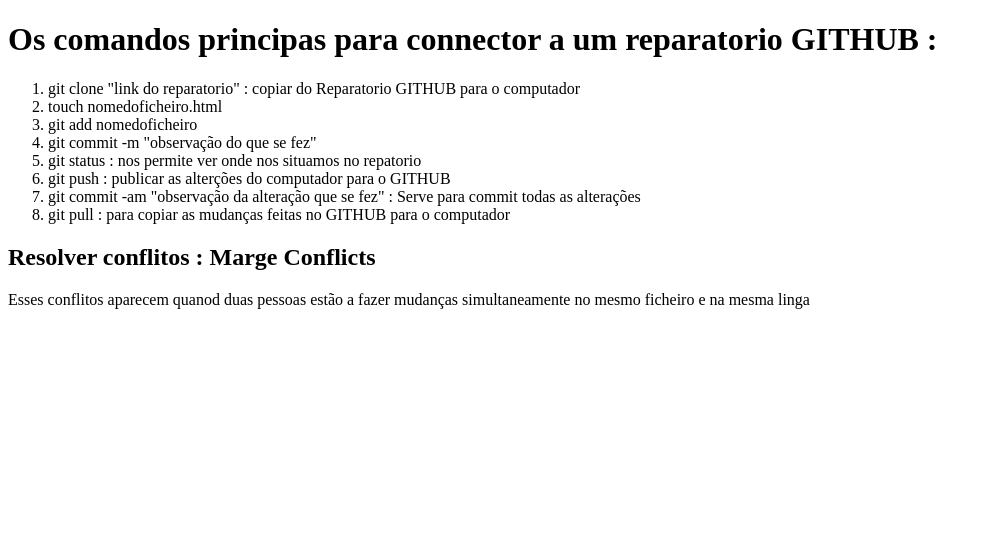
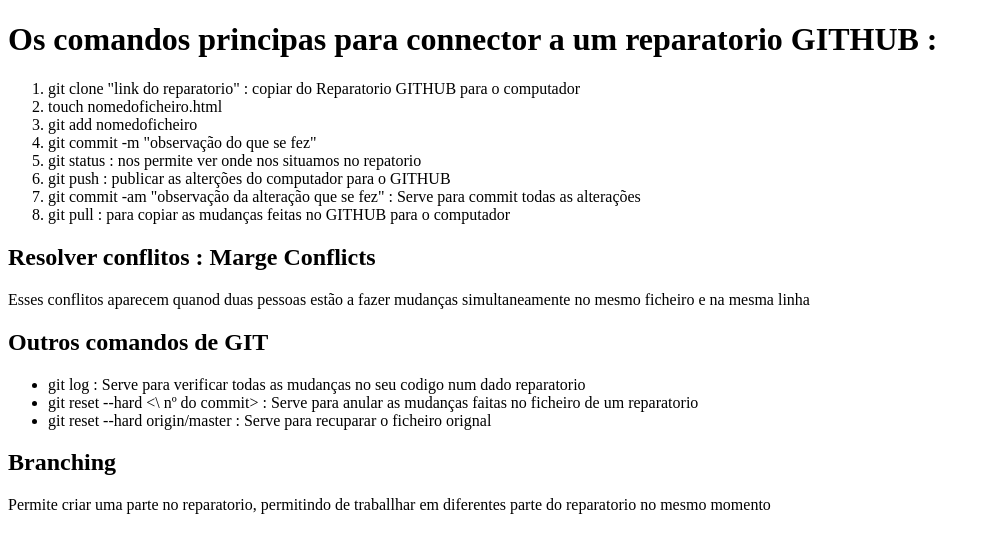
Before and after one commit to paulo-andre-pa/CCS50, a plain HTML site: page hello.html in a window 1280 px wide. Shown: the whole page, without its empty margins (0-990 px from the left). Drawn offline with Linux system fonts and the light colour scheme.

Commit message:
lista não ordenada

```diff
--- a/hello.html
+++ b/hello.html
@@ -18,6 +18,15 @@
         <li>git pull : para copiar as mudanças feitas no GITHUB para o computador </li>
     </ol>
     <h2>Resolver conflitos : Marge Conflicts</h2>
-    <p>Esses conflitos aparecem quanod duas pessoas estão a fazer mudanças simultaneamente no mesmo ficheiro e na mesma linga </p>
+    <p>Esses conflitos aparecem quanod duas pessoas estão a fazer mudanças simultaneamente no mesmo ficheiro e na mesma linha </p>
+<h2>Outros comandos de GIT</h2>
+<ul>
+    <li>git log : Serve para verificar todas as mudanças no seu codigo num dado reparatorio</li>
+    <li>git reset --hard <\ nº do commit> : Serve para anular as mudanças faitas no ficheiro de um reparatorio</li>
+    <li>git reset --hard origin/master : Serve para recuparar o ficheiro orignal</li>
+</ul>
+
+<h2>Branching</h2>
+<p>Permite criar uma parte no reparatorio, permitindo de traballhar em diferentes parte do reparatorio no mesmo momento </p>
 </body>
 </html>
```
